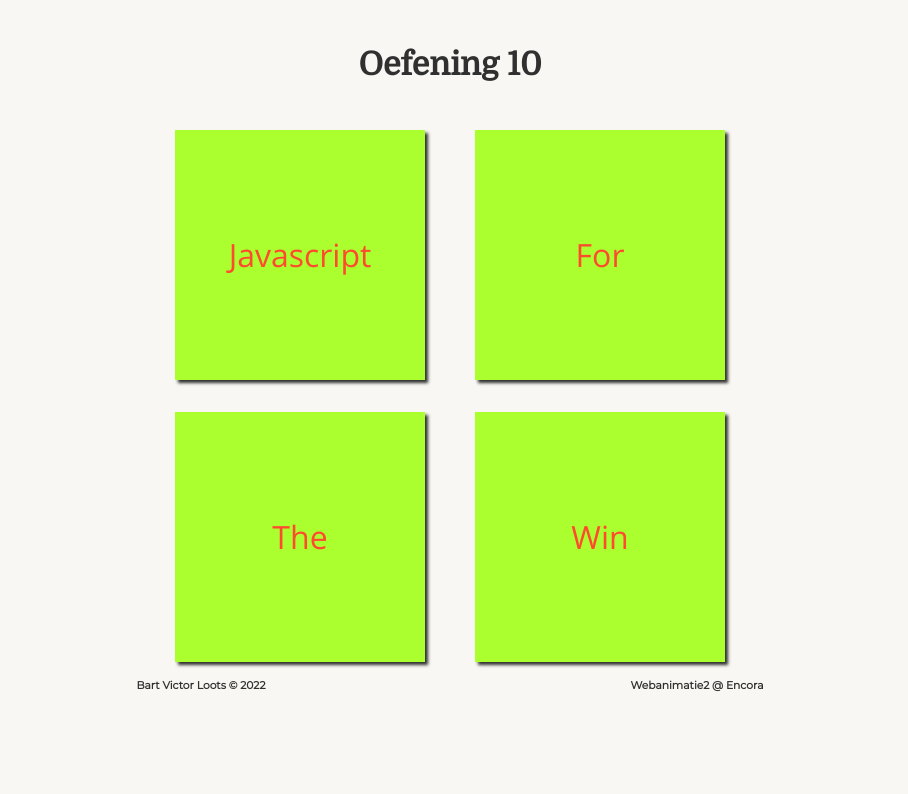
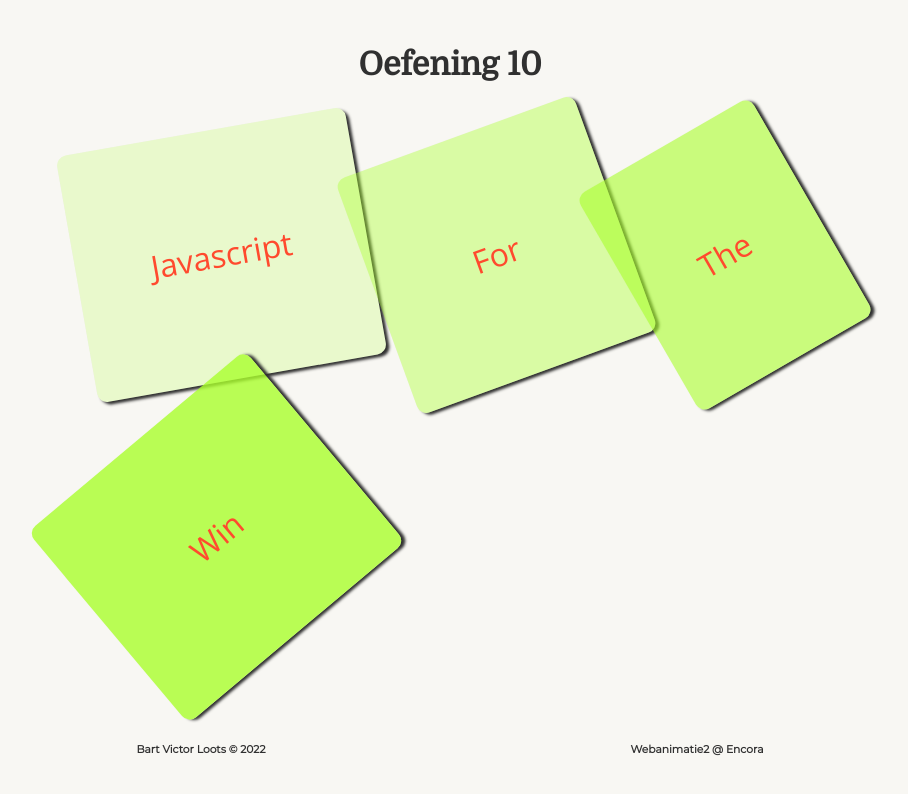
Before and after one commit to VCLdesigns/webanimatie-oefening_10, a plain HTML site: page index.html in a window 1280 px wide. Shown: the whole page, without its empty margins (190-1098 px from the left). Drawn offline with Linux system fonts and the light colour scheme.

Commit message:
end of exercise

```diff
--- a/css/style.css
+++ b/css/style.css
@@ -78,7 +78,7 @@ h1 {
 
 .blokjesveld {
   margin: 0 auto;
-  width: 550px;
+  width: 750px;
   display: flex;
   flex-wrap: wrap;
   justify-content: space-between;
@@ -91,8 +91,9 @@ h1 {
   justify-content: center;
   width: 250px;
   height: 250px;
-  background-color: #abff2e;
+  background-color: rgb(171, 255, 46);
   box-shadow: 3px 3px 3px #303030;
+  border-radius: 10px;
   margin: 1rem 0;
   color: #FF4A2E;
   font-size: 2rem;
@@ -102,6 +103,7 @@ footer {
   display: flex;
   justify-content: space-around;
   font-family: var(--font_subtitel);
+  padding: 4rem 0 1rem 0;
 }
 
 @media (min-width: 750px) {
--- a/index.html
+++ b/index.html
@@ -55,6 +55,7 @@
         var namen = ["Johnny", "Rico", "Ans", "Sicko94", "Peggy", "Barbie4ever"];
         var leeftijden = [4, 7, 3];
         var hoeden = [true, true, false, true, false];
+
         console.log("a = " + namen[2]);
         console.log("b = " + leeftijden[2]);
         console.log("c = " + hoeden[4]);
@@ -76,6 +77,30 @@
         } else {
             console.log("B");
         }
+
+
+
+
+        for (var i = 0; i < blokjes.length; i++) {
+            var randombreedte = Math.floor(Math.random() * (300 - 200) + 200);
+            blokjes[i].style.transform = "rotate(-" + (i + 1) + ("0deg");
+            blokjes[i].style.backgroundColor = "rgba(171, 255, 46," + ((0.2 * i) + 0.2) + ")";
+            blokjes[i].style.width = randombreedte + "px"
+        }
+        blokjes.forEach(blokje => {
+            blokje.addEventListener("mouseenter", skew);
+            function skew(evt) {
+                var randomskew = Math.floor(Math.random() * (20 + 10) - 10);
+                blokje.style.transform = "skew(" + randomskew + "deg)";
+            }
+        });
+
+        var kleuren = ["gold", "silver", "tomato", "teal", "orange"];
+        for (var i = 0; i < kleuren.length; i++) {
+            console.log(i);
+            console.log(kleuren[i])
+        }
+
     </script>
 
 </body>
```
